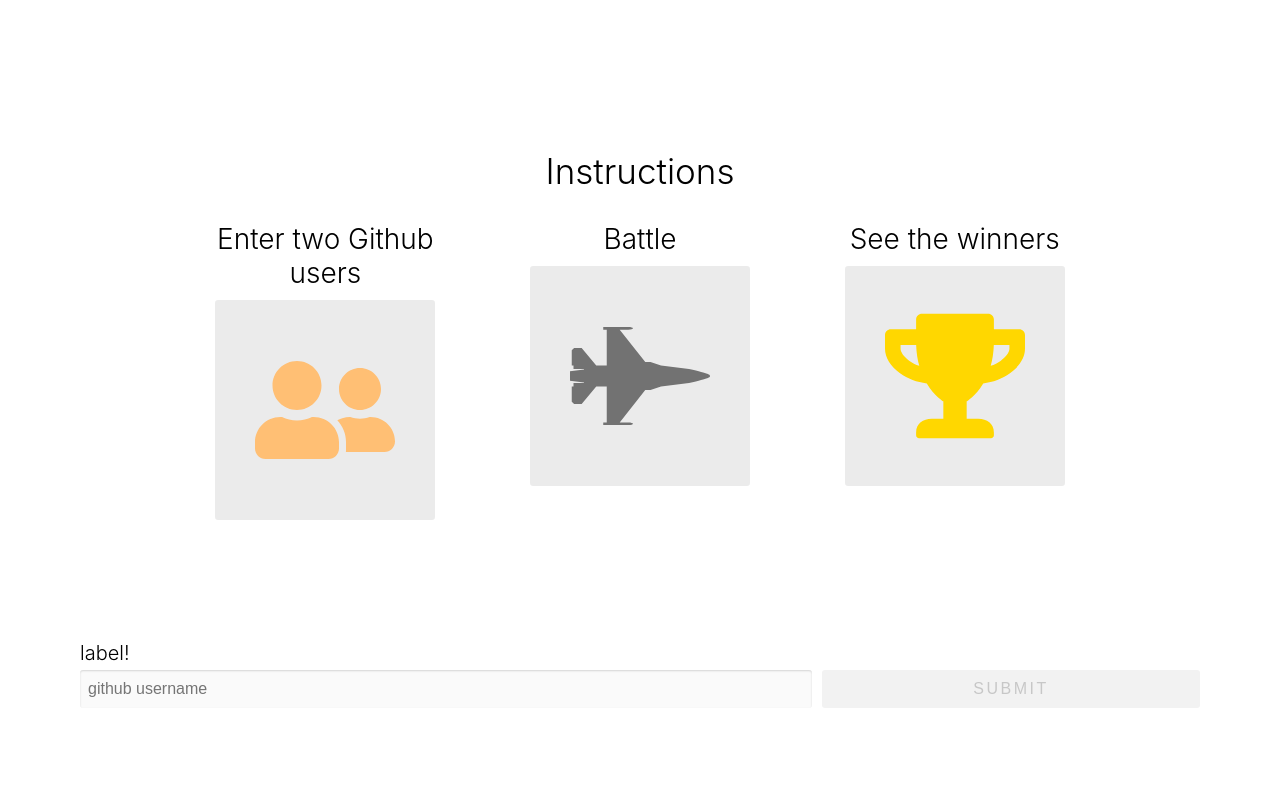
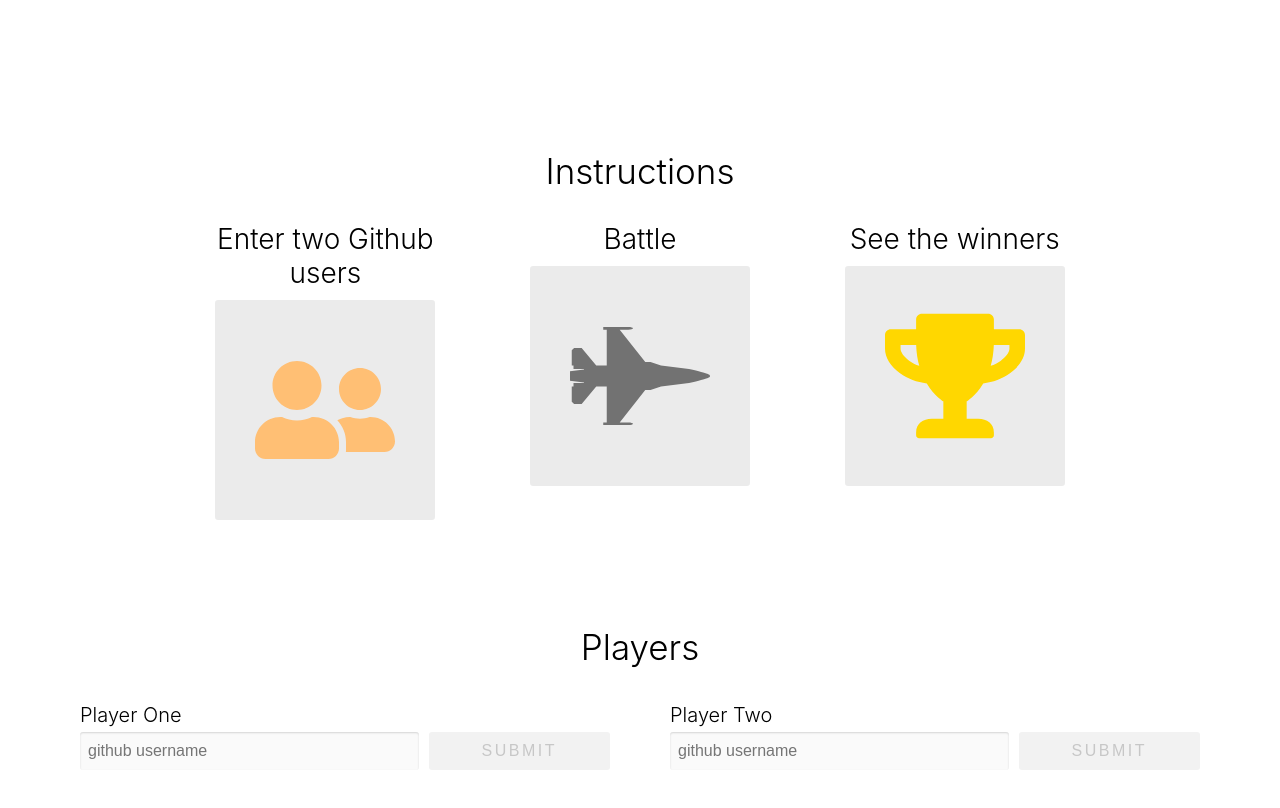
Before and after one commit to hectorcoronado/tmg-github-battle-2, a React app: page / in a window 1280 px wide. Built offline with nearby package versions, Linux system fonts and the light colour scheme.

Commit message:
renders PlayerInput for 2 players

```diff
--- a/app/components/Battle.js
+++ b/app/components/Battle.js
@@ -4,15 +4,46 @@ import Instructions from './Instructions'
 import PlayerInput from './PlayerInput'
 
 export default class Battle extends React.Component {
+    constructor (props) {
+        super(props)
+
+        this.state = {
+            playerOne: null,
+            playerTwo: null
+        }
+
+        this.handleSubmit = this.handleSubmit.bind(this)
+    }
+
+    handleSubmit (id, player) {
+        this.setState({
+            [id]: player
+        })
+    }
+
     render () {
+        const { playerOne, playerTwo } = this.state
         return (
-            <>
+            <React.Fragment>
                 <Instructions />
-                <PlayerInput
-                    label='label!'
-                    onSubmit={(value) => console.log('value:', value) }
-                />
-            </>
+                <div className='players-container'>
+                    <h1 className='center-text header-lg'>Players</h1>
+                    <div className='row space-around'>
+                        {playerOne === null && (
+                            <PlayerInput
+                                label='Player One'
+                                onSubmit={player => this.handleSubmit('playerOne', player)}
+                            />
+                        )}
+                        {playerTwo === null && (
+                            <PlayerInput
+                                label='Player Two'
+                                onSubmit={player => this.handleSubmit('playerTwo', player)}
+                            />
+                        )}
+                    </div>
+                </div>
+            </React.Fragment>
         )
     }
 }
--- a/app/index.css
+++ b/app/index.css
@@ -216,3 +216,7 @@ li {
     background: #f2f2f2;
     color: #c7c7c7;
 }
+
+.players-container {
+    margin: 10rem 0;
+}
```
